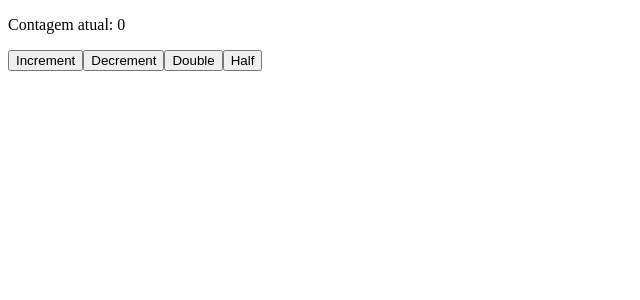
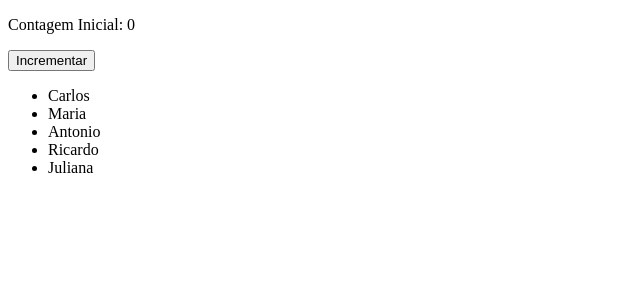
Before and after one commit to Lufeltz/Learning, a React (Vite) app in the folder React-Hooks/conceitos/: page / in a window 1280 px wide. Shown: the top 300 px of the page, without its empty margins (0-640 px from the left). Built offline with nearby package versions, Linux system fonts and the light colour scheme.

Commit message:
chore: Importar Ex10_useMemo

```diff
--- a/React-Hooks/conceitos/src/main.jsx
+++ b/React-Hooks/conceitos/src/main.jsx
@@ -6,12 +6,13 @@ import Ex03 from "./hooks/Ex03_useState";
 import Ex04 from "./hooks/Ex04_useState";
 import Ex05 from "./hooks/Ex05_useEffect";
 import Ex06 from "./hooks/Ex06_useEffect";
-import Ex07 from "./hooks/Ex07_useContext"
-import Ex08 from './hooks/Ex08_useRef';
-import Ex09 from './hooks/Ex09_useReducer'
+import Ex07 from "./hooks/Ex07_useContext";
+import Ex08 from "./hooks/Ex08_useRef";
+import Ex09 from "./hooks/Ex09_useReducer";
+import Ex10 from "./hooks/Ex10_useMemo";
 
 ReactDOM.createRoot(document.getElementById("root")).render(
     <React.StrictMode>
-        <Ex09 />
+        <Ex10 />
     </React.StrictMode>
 );
```
